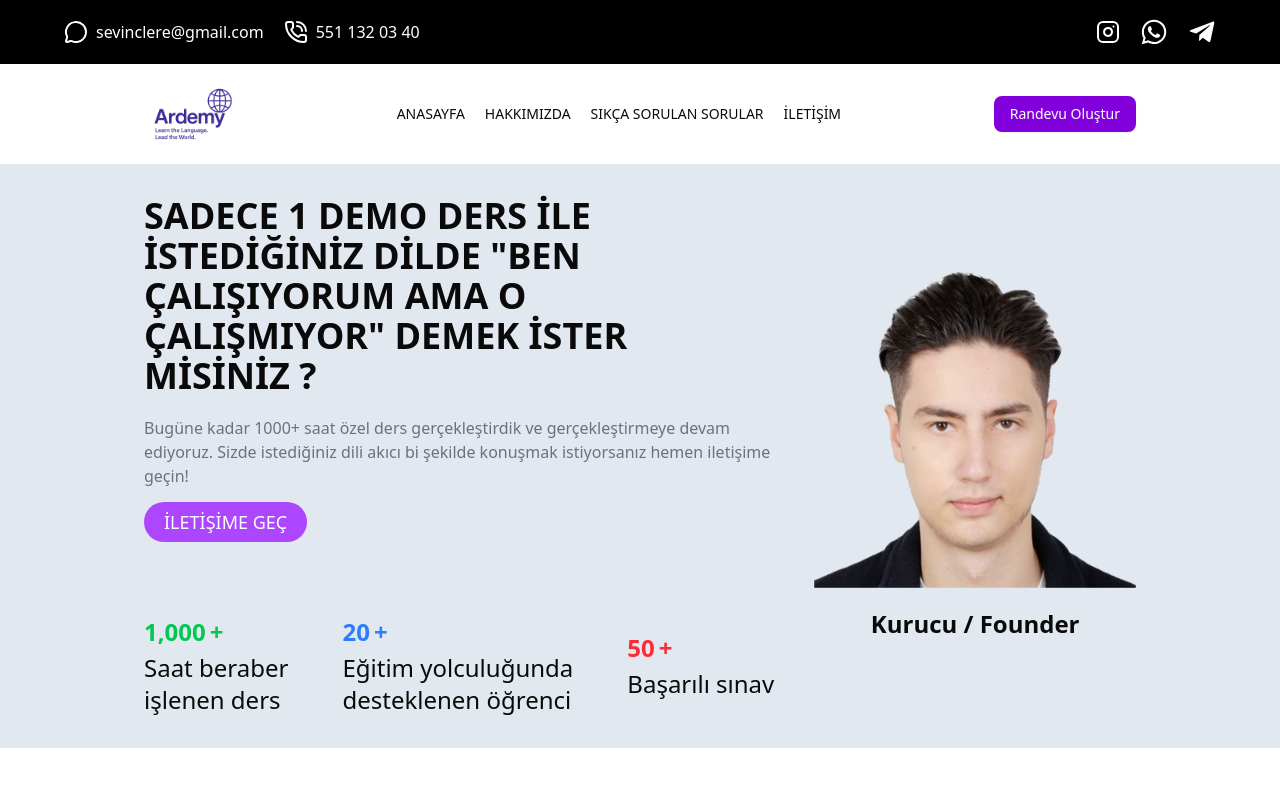
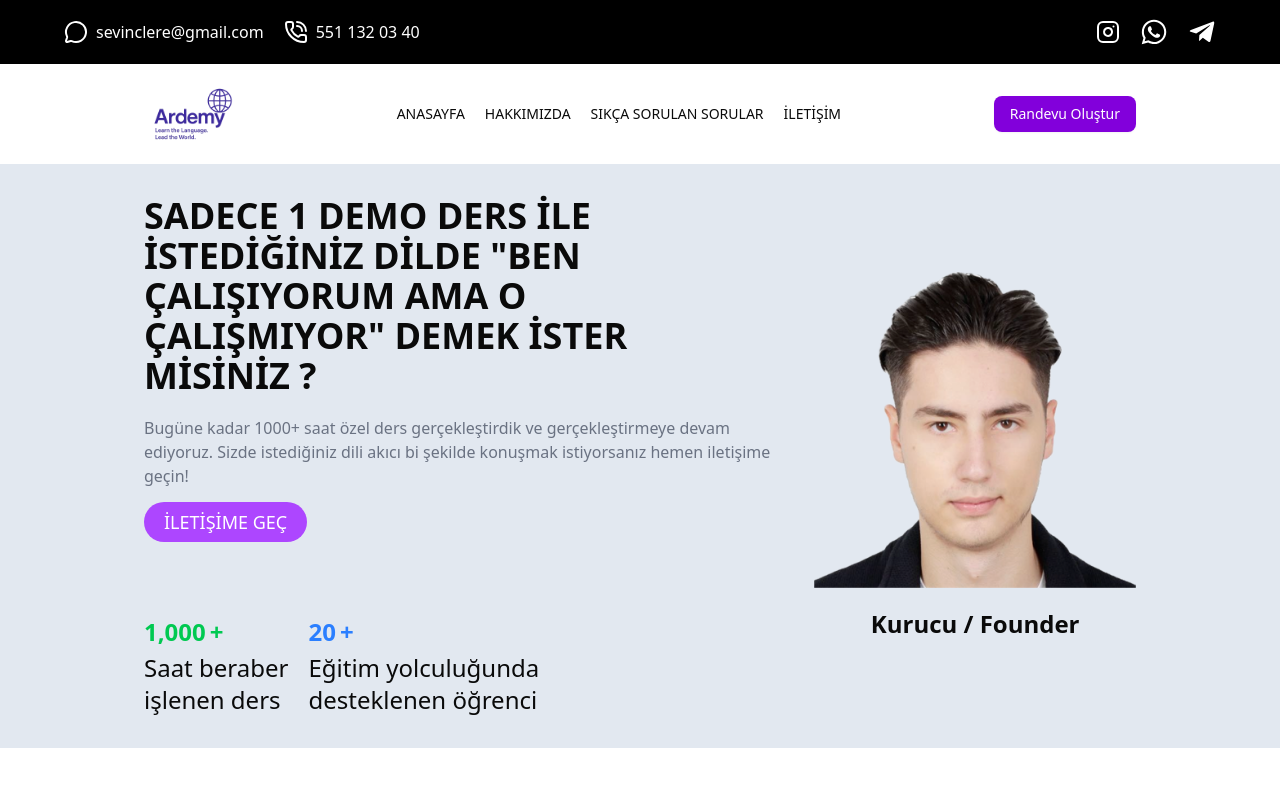
Before and after one commit to bbarankaraa/ardemywebsite, a Next.js app: page / in a window 1280 px wide. Shown: the top 800 px of the page. Built offline with nearby package versions, Linux system fonts and the light colour scheme.

Commit message:
Site tamamlandı 2

```diff
--- a/app/_components/Hero/Hero.jsx
+++ b/app/_components/Hero/Hero.jsx
@@ -23,7 +23,7 @@
                     animate={{ y: 0, opacity: 1 }}
                     transition={{ duration: 0.8, ease: 'easeOut' }}
                     href="/iletisim" className="px-5 py-2 md:text-lg text-sm bg-purple-500 text-white rounded-3xl duration-300 hover:text-black hover:bg-white hover:border-2">İLETİŞİME GEÇ</motion.a>
-                <div className="flex md:flex-row flex-col md:items-center md:mt-20 mt-10 justify-between gap-5">
+                <div className="flex md:flex-row flex-col md:items-center md:mt-20 mt-10 justify-start gap-5">
                     <div>
                         <motion.div
                             initial={{ y: -50, opacity: 0 }}
@@ -53,20 +53,7 @@
                             animate={{ y: 0, opacity: 1 }}
                             transition={{ duration: 0.8, ease: 'easeOut' }} className="md:text-2xl text-xl md:mt-1">Eğitim yolculuğunda <br /> desteklenen öğrenci</motion.h5>
                     </div>
-                    <div>
-                        <motion.div
-                            initial={{ y: -50, opacity: 0 }}
-                            animate={{ y: 0, opacity: 1 }}
-                            transition={{ duration: 0.8, ease: 'easeOut' }}
-                            className="flex items-center md:gap-1">
-                            <CountUp end={50} className="md:text-2xl text-xl text-red-500 font-bold" />
-                            <span className="text-red-500 font-bold text-2xl">+</span>
-                        </motion.div>
-                        <motion.h5
-                            initial={{ y: -50, opacity: 0 }}
-                            animate={{ y: 0, opacity: 1 }}
-                            transition={{ duration: 0.8, ease: 'easeOut' }} className="md:text-2xl text-xl md:mt-1">Başarılı sınav</motion.h5>
-                    </div>
+
 
                 </div>
             </div>
--- a/app/_components/Process/Process.jsx
+++ b/app/_components/Process/Process.jsx
@@ -1,9 +1,7 @@
 "use client"
 import {
   Card,
-  CardAction,
   CardContent,
-  CardDescription,
   CardFooter,
   CardHeader,
   CardTitle,
--- a/app/iletisim/page.jsx
+++ b/app/iletisim/page.jsx
@@ -14,18 +14,13 @@
       <div className="flex flex-col items-center justify-center md:w-1/2 w-full rounded-2xl shadow-3xl px-10 py-10 shadow-2xl">
         <h2 className="text-3xl text-center mb-5">İletişim Bilgileri</h2>
         <p className="text-gray-500 text-center mb-10">Aşağıdaki bilgilerden bize istediğiniz zaman ulaşabilirsiniz...</p>
-        <div className="flex flex-col">
-        <div className="flex items-center mb-4">
-          <MapIcon size={16} />
-          <span className="ms-3">Hacıahmet, Kurtuluş Deresi Cd. No:29, 34440 İzmit/Kocaeli</span>
-        </div>
-        <Separator />
-        <div className="flex items-center mb-4">
+        <div className="flex flex-col w-full">
+        <div className="flex items-center mb-2">
           <PhoneCallIcon size={16} />
           <span className="ms-3">+90 551 132 03 40</span>
         </div>
         <Separator />
-        <div className="flex items-center mb-4">
+        <div className="flex items-center mt-2">
           <FaEnvelope size={16} />
           <span className="ms-3">sevinclere@gmail.com</span>
         </div>
--- a/app/page.js
+++ b/app/page.js
@@ -9,7 +9,7 @@
     <>
       <Hero />
       <Languages />
-      <Video />
+
       <Why />
       <Process />
     </>
--- a/components/footer/Footer.jsx
+++ b/components/footer/Footer.jsx
@@ -65,10 +65,7 @@
             <div className="flex flex-col gap-3">
                 <h1 className="text-2xl font-bold">İletişim</h1>
                  <div className="flex flex-col">
-        <div className="flex items-center mb-4">
-          <MapIcon size={16} />
-          <span className="ms-3">Hacıahmet, Kurtuluş Deresi Cd. No:29, 34440 Beyoğlu/İstanbul</span>
-        </div>
+
         <Separator />
         <div className="flex items-center mb-4">
           <PhoneCallIcon size={16} />
```
